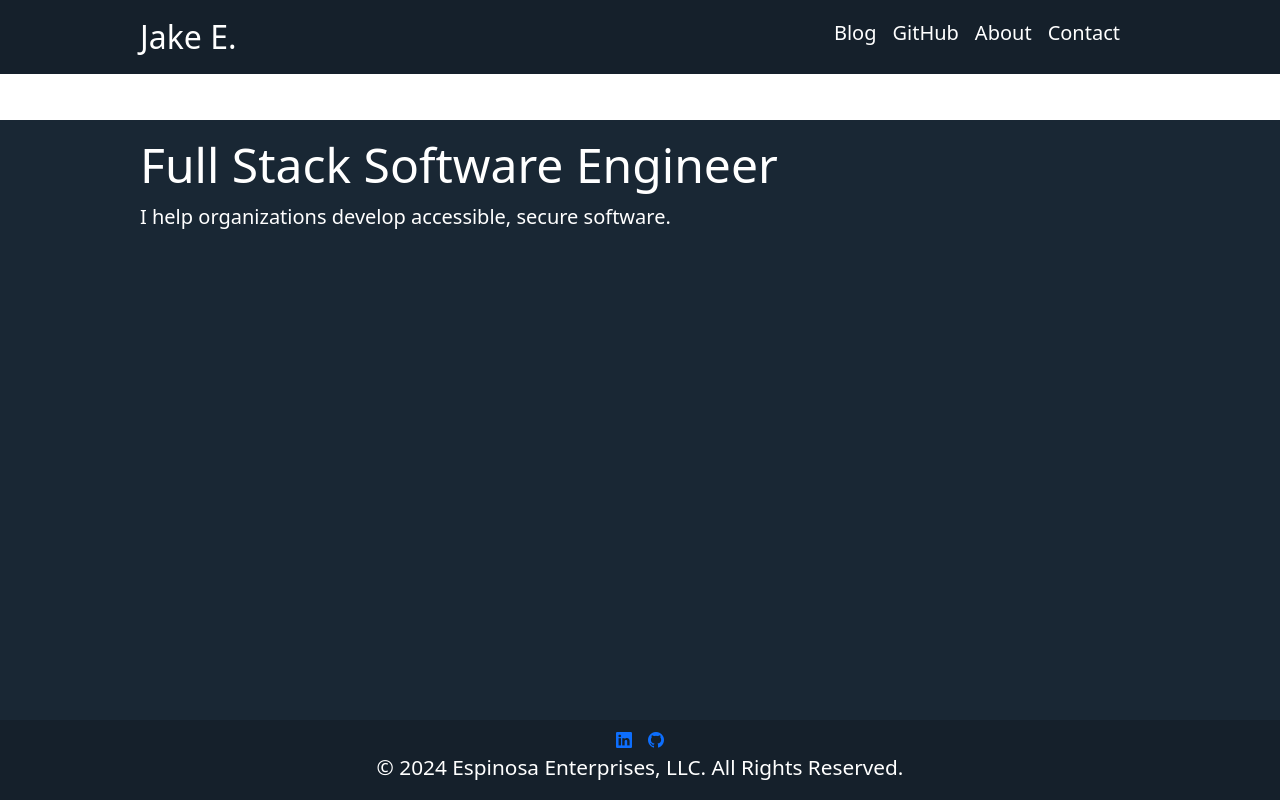
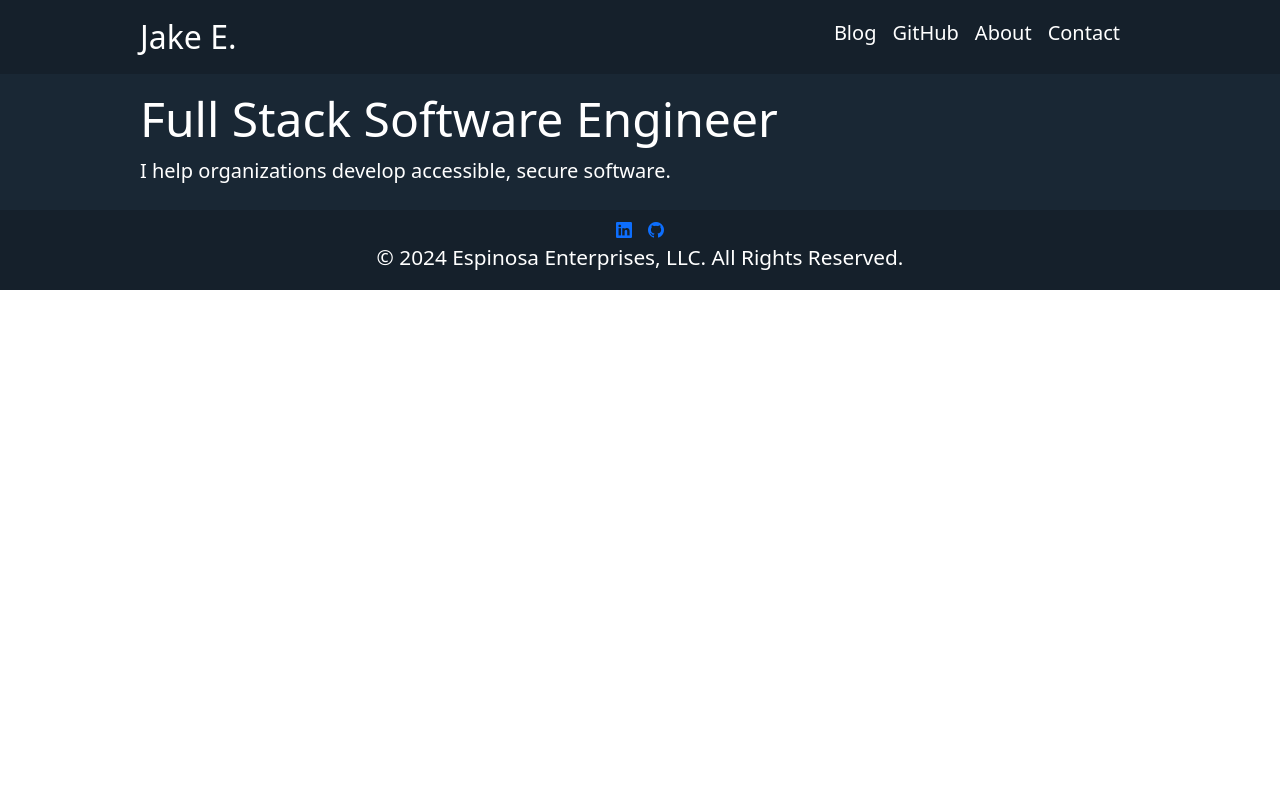
Before and after one commit to jakeEspinosa/portfolio, a Vue app: page / in a window 1280 px wide. Built offline with nearby package versions, Linux system fonts and the light colour scheme.

Commit message:
WOrk on fixing layout.

```diff
--- a/src/App.vue
+++ b/src/App.vue
@@ -11,7 +11,7 @@ See LICENSE.txt for details.
 </script>
 
 <template>
-  <header class="dvh-15">
+  <header>
     <HeaderComponent />
   </header>
   <main>
--- a/src/components/main-view/HeaderComponent.vue
+++ b/src/components/main-view/HeaderComponent.vue
@@ -4,7 +4,7 @@ See LICENSE.txt for details.
 -->
 
 <template>
-  <nav class="navbar navbar-expand-lg main-bg fixed-top">
+  <nav class="navbar navbar-expand-lg main-bg sticky-top">
     <div class="container-fluid w-80vw">
       <router-link to="/" class="navbar-brand main-text fs-2 brand" href="#"
         >Jake E.</router-link
--- a/src/components/main-view/MainContent.vue
+++ b/src/components/main-view/MainContent.vue
@@ -4,7 +4,7 @@ See LICENSE.txt for details.
 -->
 
 <template>
-  <div class="secondary-bg min-dvh-75 container-fluid">
+  <div class="secondary-bg container-fluid d-flex">
     <div
       class="w-80vw justify-items-center container-fluid justify-content-center"
     >
```
